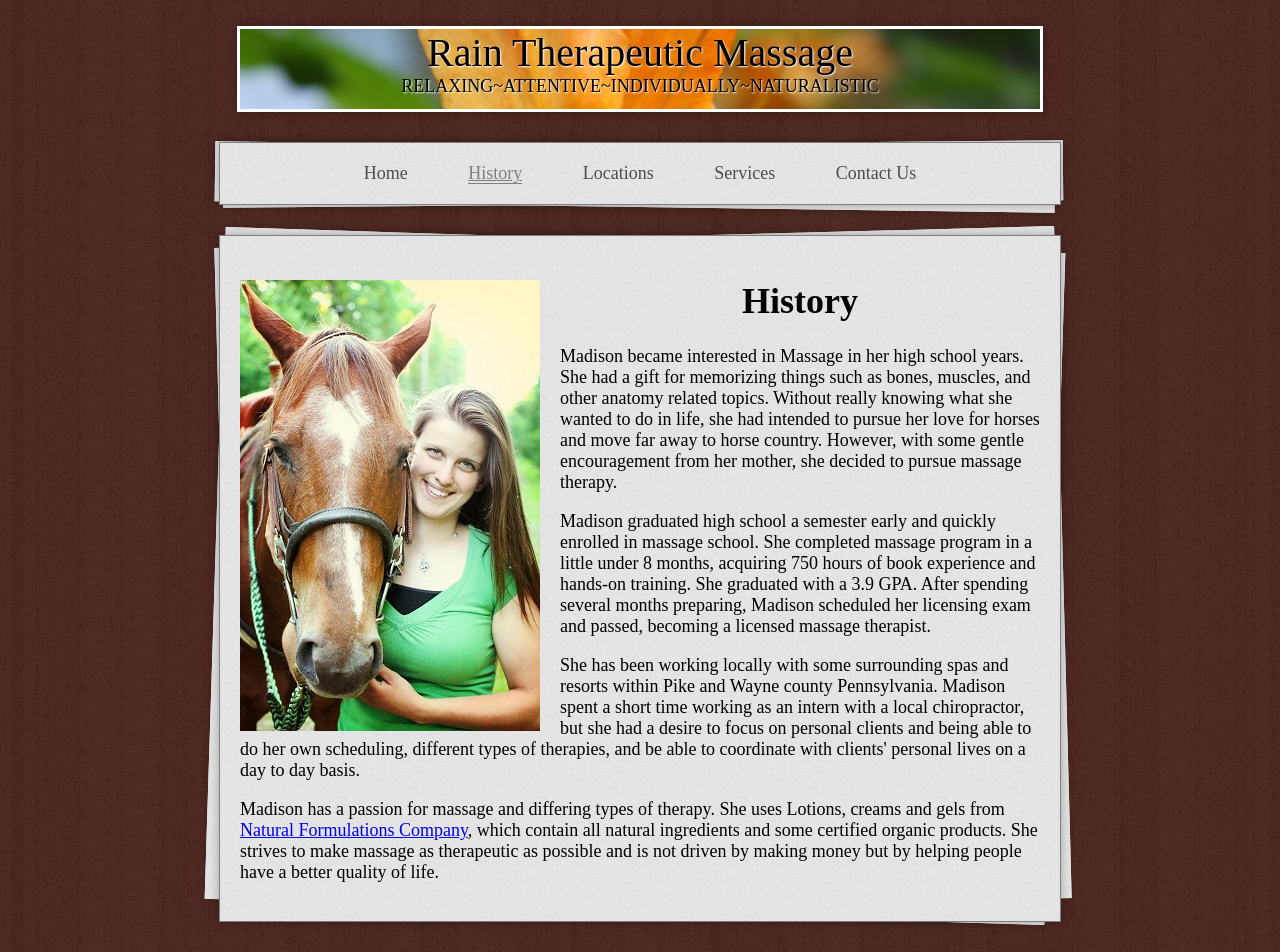
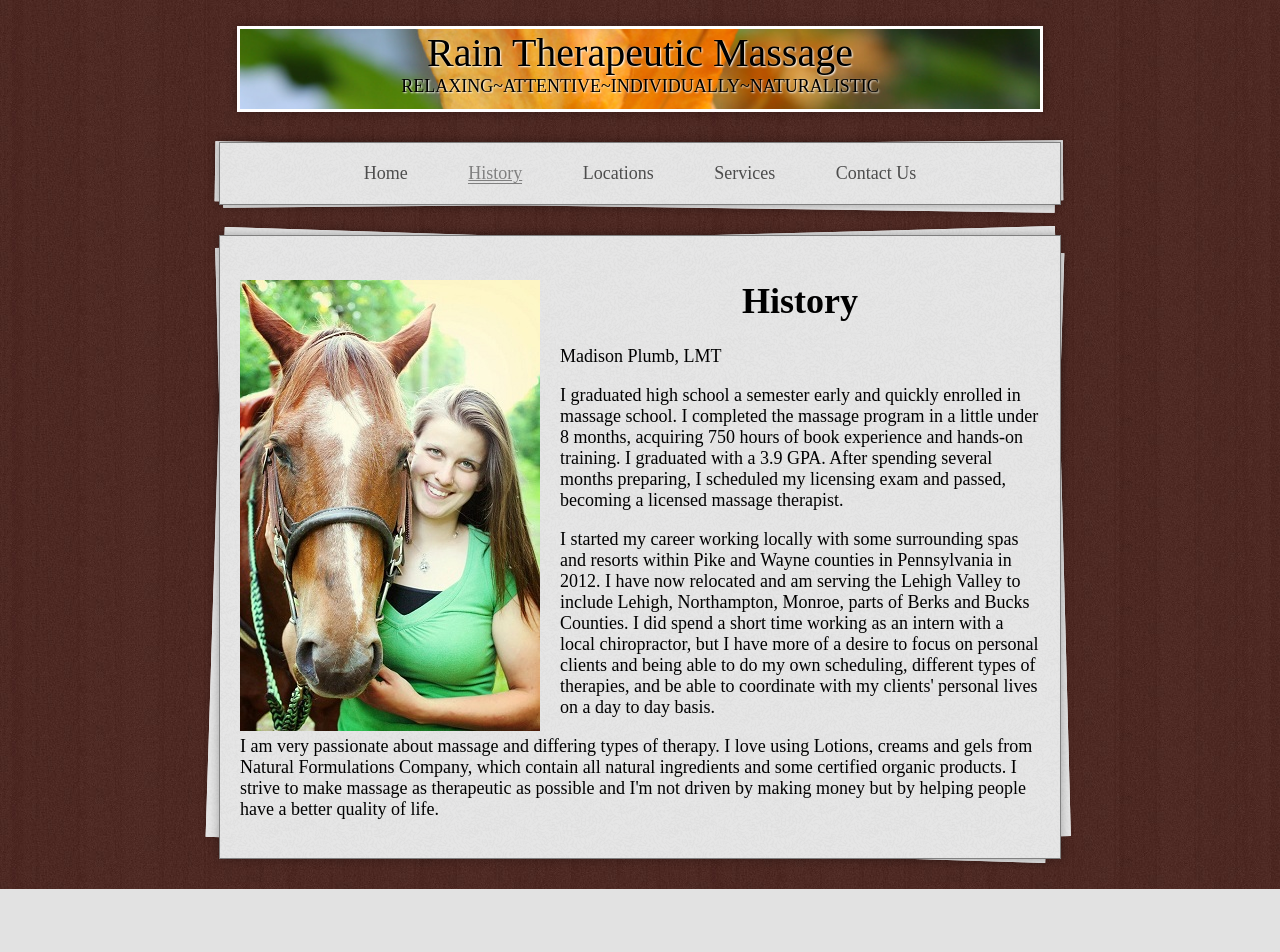
Before and after one commit to TwitchBronBron/rainmassage.org, a PHP site: page /History.php in a window 1280 px wide. After the commit the page ends 889 px from the top, so only its background shows below. Run offline with PHP 8.4, Linux system fonts and the light colour scheme; some web fonts are replaced.

Commit message:
Updated content

```diff
--- a/History.php
+++ b/History.php
@@ -21,32 +21,25 @@ ob_start();
 <div id="bio" >
     <img src="images/madison.jpg" style="float:left;margin-right:20px;"/>
     <h1>History</h1>
+    <p>Madison Plumb, LMT</p>
     <p>
-        Madison became interested in Massage in her high school years. She had a gift for memorizing things such as
-        bones, muscles, and other anatomy related topics. Without really knowing what she wanted to do in life,
-        she had intended to pursue her love for horses and move far away to horse country.
-        However, with some gentle encouragement from her mother, she decided to pursue massage therapy.
+        I graduated high school a semester early and quickly enrolled in massage school.
+        I completed the massage program in a little under 8 months, acquiring 750 hours of book experience
+        and hands-on training. I graduated with a 3.9 GPA.
+        After spending several months preparing, I scheduled my licensing exam and passed, becoming a licensed massage therapist.
     </p>
     <p>
-        Madison graduated high school a semester early and quickly enrolled in massage school.
-        She completed massage program in a little under 8 months, acquiring 750 hours of book experience and
-        hands-on training. She graduated with a 3.9 GPA. After spending several months preparing,
-        Madison scheduled her licensing exam and passed, becoming a licensed massage therapist.
+        I started my career working locally with some surrounding spas and resorts within Pike and Wayne counties in Pennsylvania in 2012.
+        I have now relocated and am serving the Lehigh Valley to include Lehigh, Northampton, Monroe, parts of Berks and Bucks Counties.
+        I did spend a short time working as an intern with a local chiropractor, but I have more of a desire to focus on personal clients
+        and being able to do my own scheduling, different types of therapies, and be able to coordinate with my clients' personal lives on a
+        day to day basis.
+      </p>
+    <p>
+        I am very passionate about massage and differing types of therapy. I love using Lotions, creams and gels from Natural Formulations Company,
+        which contain all natural ingredients and some certified organic products. I strive to make massage as therapeutic as possible and I'm not
+        driven by making money but by helping people have a better quality of life.
     </p>
-    <p>
-        She has been working locally with some surrounding spas and resorts within Pike and Wayne county Pennsylvania.
-        Madison spent a short time working as an intern with a local chiropractor, but she had a desire to
-        focus on personal clients and being able to do her own scheduling, different types of therapies,
-        and be able to coordinate with clients' personal lives on a day to day basis.
-    </p>
-    <p>
-        Madison has a passion for massage and differing types of therapy. She uses Lotions, creams and gels
-        from <a href='http://www.natural-formulations.com/'>Natural Formulations Company</a>,
-        which contain all natural ingredients and some certified organic products.
-        She strives to make massage as therapeutic as possible and is not driven by making money but by helping
-        people have a better quality of life.
-    </p>
-
 </div>
 
 <?php
```
Also changed, not shown: Locations.php (+7 -5 lines), Services.php (+30 -8 lines).
